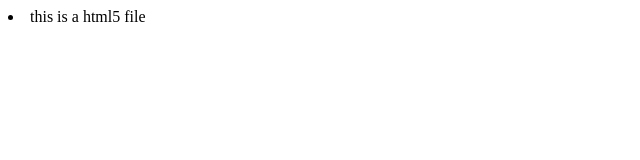
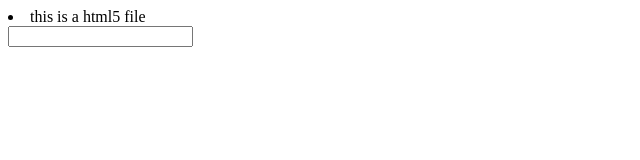
Before and after one commit to scalack/coffee, a plain HTML site: page index.html in a window 1280 px wide. Shown: the whole page, without its empty margins (0-640 px from the left). Drawn offline with Linux system fonts and the light colour scheme.

Commit message:
get both master and iced

```diff
--- a/index.html
+++ b/index.html
@@ -1,4 +1,5 @@
 <!DOCTYPE html>
 <html>
 <li>this is a html5 file</li>
+<input type=text/>
 </html>
```
